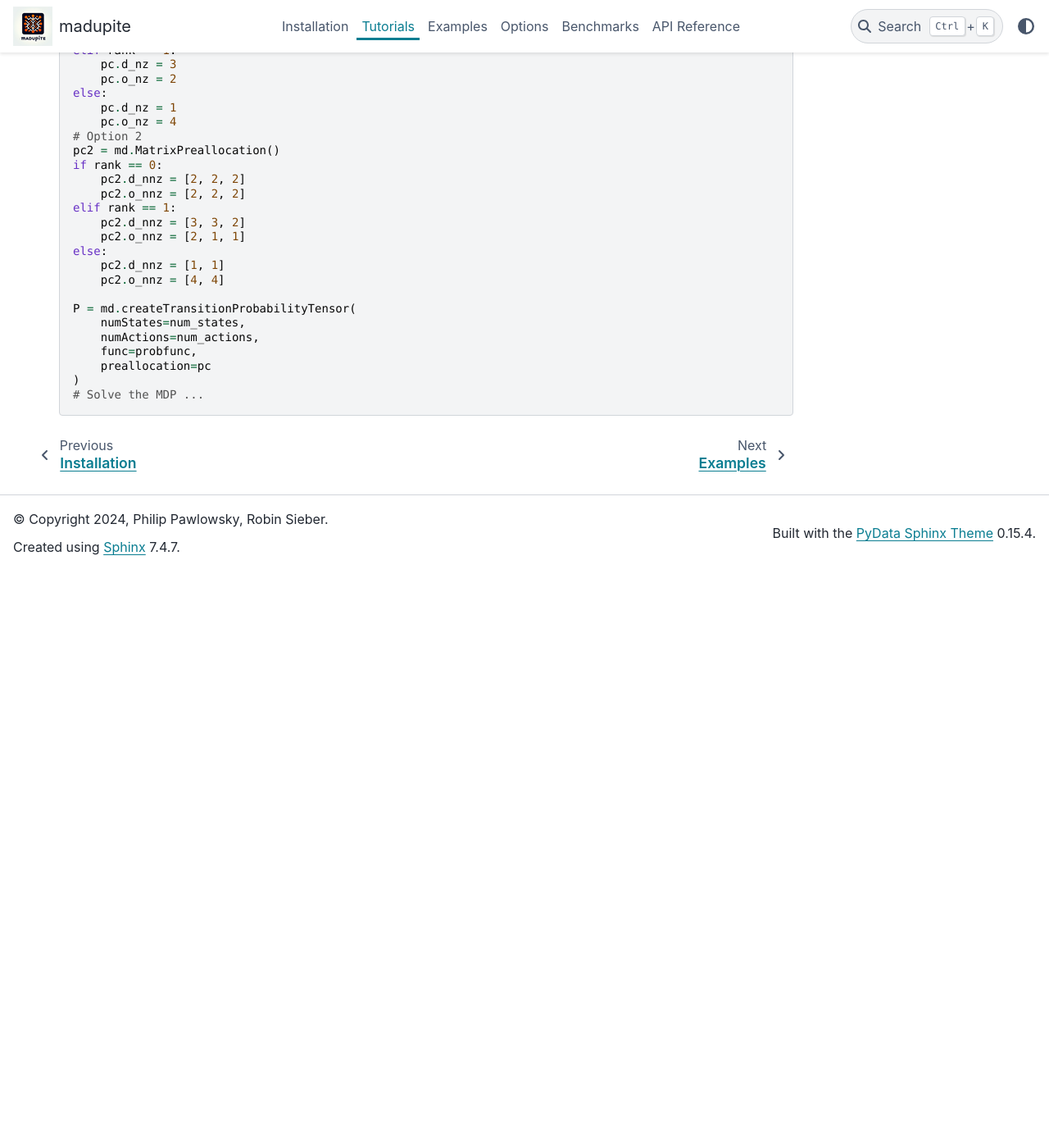
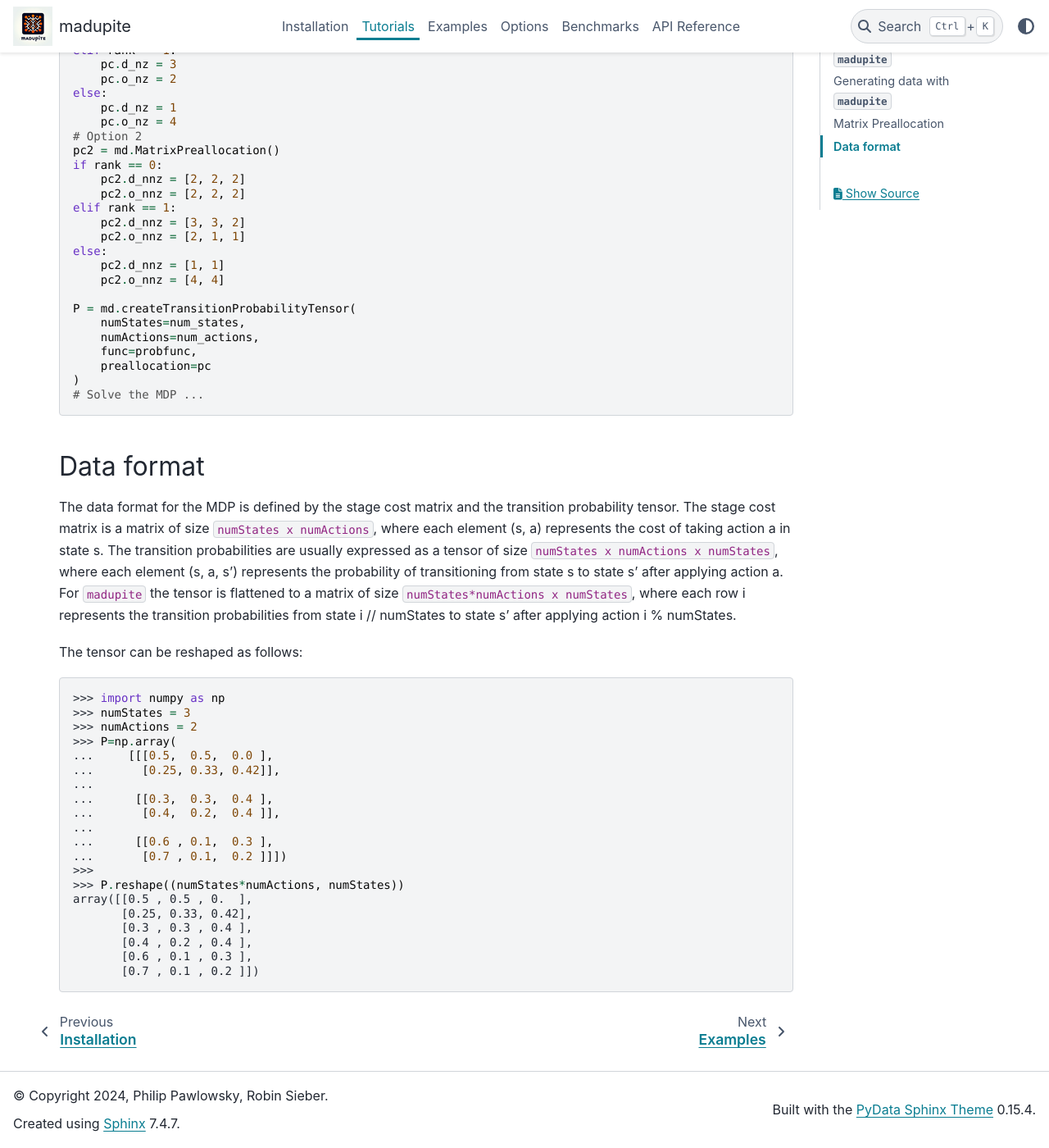
Before and after one commit to madupite/madupite, a Sphinx documentation site: the page built from docs/tutorial.rst, in a window 1280 px wide and 1400 px high, scrolled down 3548 px. Shown: the whole window at 82% size. Built offline with Sphinx 7.4.7 and the PyData theme 0.15.4, drawn with Linux system fonts in a browser that asks for light colours; before the commit the page ends 4245 px from its top, so only the background shows below that.

Commit message:
tutorial on data format

```diff
--- a/docs/tutorial.rst
+++ b/docs/tutorial.rst
@@ -1,5 +1,6 @@
 Tutorials
 ===============
+
 
 Loading and reading data with ``madupite``
 ----------------------------------------------
@@ -184,3 +185,33 @@ In the above case the values for ``d_nnz``, ``o_nnz`` are:
         preallocation=pc
     )
     # Solve the MDP ...
+
+
+Data format
+-----------
+The data format for the MDP is defined by the stage cost matrix and the transition probability tensor. The stage cost matrix is a matrix of size ``numStates x numActions``, where each element (s, a) represents the cost of taking action a in state s. The transition probabilities are usually expressed as a tensor of size ``numStates x numActions x numStates``, where each element (s, a, s') represents the probability of transitioning from state s to state s' after applying action a. For ``madupite`` the tensor is flattened to a matrix of size ``numStates*numActions x numStates``, where each row i represents the transition probabilities from state i // numStates to state s' after applying action i % numStates.
+
+The tensor can be reshaped as follows:
+
+::
+
+    >>> import numpy as np
+    >>> numStates = 3
+    >>> numActions = 2
+    >>> P=np.array(
+    ...     [[[0.5,  0.5,  0.0 ],
+    ...       [0.25, 0.33, 0.42]],
+    ...
+    ...      [[0.3,  0.3,  0.4 ],
+    ...       [0.4,  0.2,  0.4 ]],
+    ...
+    ...      [[0.6 , 0.1,  0.3 ],
+    ...       [0.7 , 0.1,  0.2 ]]])
+    >>>
+    >>> P.reshape((numStates*numActions, numStates))
+    array([[0.5 , 0.5 , 0.  ],
+           [0.25, 0.33, 0.42],
+           [0.3 , 0.3 , 0.4 ],
+           [0.4 , 0.2 , 0.4 ],
+           [0.6 , 0.1 , 0.3 ],
+           [0.7 , 0.1 , 0.2 ]])
```
